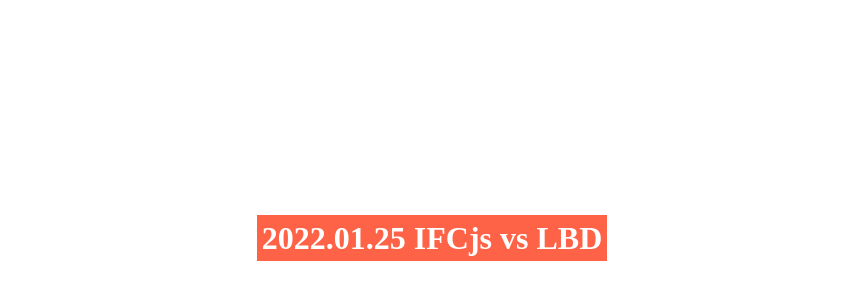
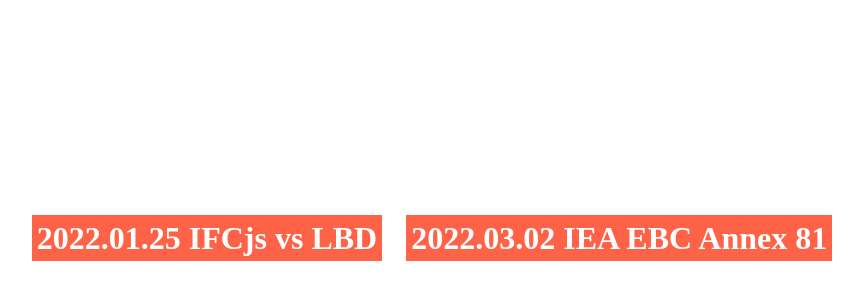
Before and after one commit to LBD-Hackers/slides, a plain HTML site: page index.html in a window 1280 px wide. Shown: the part 160-460 px from the top of the page, without its empty margins (208-1071 px from the left). Drawn offline with Linux system fonts and the light colour scheme.

Commit message:
Added link to intro page

```diff
--- a/index.html
+++ b/index.html
@@ -15,6 +15,7 @@
 	<div class="flex-container">
 		<div class="row">
 			<a class="flex-item" href="./20220125_IFCjs_vs_LBD.html">2022.01.25 IFCjs vs LBD</a>
+			<a class="flex-item" href="./20220302_Annex_81.html">2022.03.02 IEA EBC Annex 81</a>
 		</div>
 	</div>
 
```
